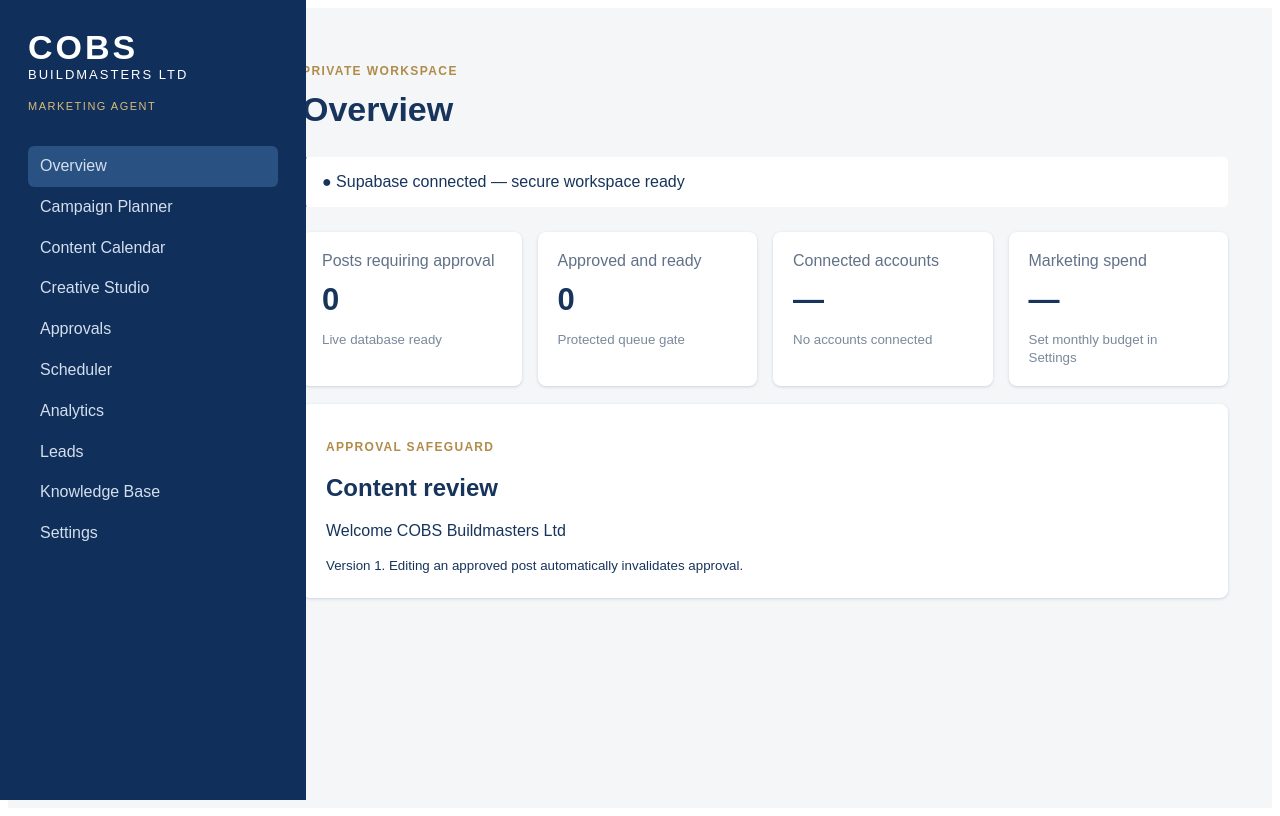
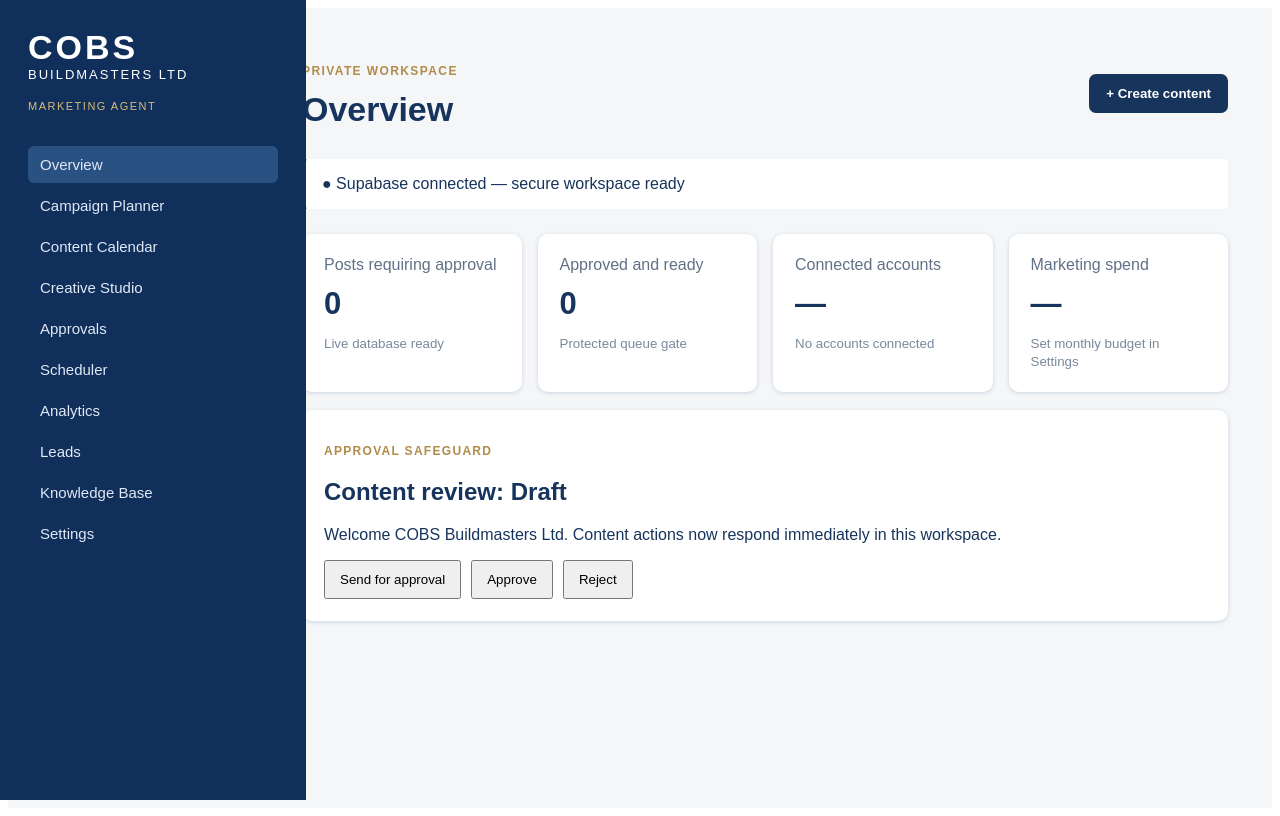
Before and after one commit to cobshomes-alt/cobs-buildmasters-ai-marketing-agent, a Next.js app: page / in a window 1280 px wide. Built offline with nearby package versions, Linux system fonts and the light colour scheme; no server answers; the database is empty.

Commit message:
Restore interactive workspace controls

```diff
--- a/app/page.tsx
+++ b/app/page.tsx
@@ -1,26 +1,48 @@
-export const dynamic = "force-dynamic";
+"use client";
 
-export default async function Page() {
-  const url = process.env.NEXT_PUBLIC_SUPABASE_URL;
-  const key = process.env.NEXT_PUBLIC_SUPABASE_ANON_KEY;
-  let connected = false;
-  if (url && key) {
-    try {
-      const response = await fetch(url + "/rest/v1/organizations?select=id&limit=1", { headers: { apikey: key }, cache: "no-store" });
-      connected = response.ok;
-    } catch {}
-  }
-  return <main style={{fontFamily:"Arial, sans-serif",minHeight:"100vh",background:"#f4f6f8",color:"#17345c"}}>
-    <aside style={{position:"fixed",inset:"0 auto 0 0",width:250,background:"#102f5b",padding:28,color:"white"}}>
-      <div style={{fontSize:34,fontWeight:900,letterSpacing:3}}>COBS</div><div style={{fontSize:13,letterSpacing:2}}>BUILDMASTERS LTD</div><div style={{marginTop:18,color:"#d9bc7b",fontSize:11,letterSpacing:1.5}}>MARKETING AGENT</div>
-      <nav style={{marginTop:34,lineHeight:2.55,color:"#d4dfed"}}>{["Overview","Campaign Planner","Content Calendar","Creative Studio","Approvals","Scheduler","Analytics","Leads","Knowledge Base","Settings"].map((item) => <div key={item} style={item === "Overview" ? {background:"#295182",borderRadius:6,padding:"0 12px"} : {padding:"0 12px"}}>{item}</div>)}</nav>
+import { useEffect, useState } from "react";
+
+const modules = ["Overview", "Campaign Planner", "Content Calendar", "Creative Studio", "Approvals", "Scheduler", "Analytics", "Leads", "Knowledge Base", "Settings"];
+const cardStyle = { background: "white", borderRadius: 10, padding: 22, boxShadow: "0 1px 4px #cbd4df" };
+
+export default function Page() {
+  const [active, setActive] = useState("Overview");
+  const [approval, setApproval] = useState("Draft");
+  const [notice, setNotice] = useState("Checking Supabase connection…");
+
+  useEffect(() => {
+    const url = process.env.NEXT_PUBLIC_SUPABASE_URL;
+    const key = process.env.NEXT_PUBLIC_SUPABASE_ANON_KEY;
+    if (!url || !key) { setNotice("Supabase connection needs attention"); return; }
+    fetch(url + "/rest/v1/organizations?select=id&limit=1", { headers: { apikey: key } })
+      .then((response) => setNotice(response.ok ? "Supabase connected — secure workspace ready" : "Supabase connection needs attention"))
+      .catch(() => setNotice("Supabase connection needs attention"));
+  }, []);
+
+  const choose = (item: string) => { setActive(item); setNotice(item + " selected."); };
+  const create = () => { setApproval("Draft"); setActive("Content Calendar"); setNotice("New content draft created. Review it before sending for approval."); };
+
+  return <main style={{ fontFamily: "Arial, sans-serif", minHeight: "100vh", background: "#f4f6f8", color: "#17345c" }}>
+    <aside style={{ position: "fixed", inset: "0 auto 0 0", width: 250, background: "#102f5b", padding: 28, color: "white" }}>
+      <div style={{ fontSize: 34, fontWeight: 900, letterSpacing: 3 }}>COBS</div>
+      <div style={{ fontSize: 13, letterSpacing: 2 }}>BUILDMASTERS LTD</div>
+      <div style={{ marginTop: 18, color: "#d9bc7b", fontSize: 11, letterSpacing: 1.5 }}>MARKETING AGENT</div>
+      <nav aria-label="Workspace sections" style={{ marginTop: 34 }}>
+        {modules.map((item) => <button key={item} type="button" onClick={() => choose(item)} style={{ display: "block", width: "100%", textAlign: "left", border: 0, margin: "4px 0", padding: "10px 12px", borderRadius: 6, cursor: "pointer", color: "#e0e9f5", background: active === item ? "#295182" : "transparent", fontSize: 15 }}>{item}</button>)}
+      </nav>
     </aside>
-    <section style={{marginLeft:250,padding:44,maxWidth:1300}}><p style={{color:"#b18b4a",fontWeight:700,fontSize:12,letterSpacing:1.4}}>PRIVATE WORKSPACE</p><h1 style={{fontSize:34,marginTop:5}}>Overview</h1>
-      <div style={{background:"white",borderLeft:"4px solid " + (connected ? "#19865c" : "#c43b3b"),padding:16,borderRadius:5,margin:"25px 0"}}>{connected ? "● Supabase connected — secure workspace ready" : "● Supabase connection needs attention"}</div>
-      <div style={{display:"grid",gridTemplateColumns:"repeat(4,minmax(150px,1fr))",gap:16}}>{[["Posts requiring approval","0","Live database ready"],["Approved and ready","0","Protected queue gate"],["Connected accounts","—","No accounts connected"],["Marketing spend","—","Set monthly budget in Settings"]].map(([title,value,note]) => <article key={title} style={{background:"white",borderRadius:8,padding:20,boxShadow:"0 1px 3px #ccd3dc"}}><div style={{color:"#617187"}}>{title}</div><strong style={{display:"block",fontSize:31,margin:"12px 0"}}>{value}</strong><small style={{color:"#7a899b"}}>{note}</small></article>)}</div>
-      <article style={{marginTop:18,background:"white",borderRadius:8,padding:24,boxShadow:"0 1px 3px #ccd3dc"}}><p style={{fontSize:12,color:"#b18b4a",fontWeight:700,letterSpacing:1.3}}>APPROVAL SAFEGUARD</p><h2>Content review</h2><p>Welcome COBS Buildmasters Ltd</p><small>Version 1. Editing an approved post automatically invalidates approval.</small></article>
+    <section style={{ marginLeft: 250, padding: 44, maxWidth: 1300 }}>
+      <header style={{ display: "flex", justifyContent: "space-between", alignItems: "center", gap: 16 }}>
+        <div><p style={{ color: "#b18b4a", fontWeight: 700, fontSize: 12, letterSpacing: 1.4 }}>PRIVATE WORKSPACE</p><h1 style={{ fontSize: 34, margin: "5px 0" }}>{active}</h1></div>
+        <button type="button" onClick={create} style={{ background: "#17345c", color: "white", border: 0, borderRadius: 7, padding: "12px 17px", fontWeight: 700, cursor: "pointer" }}>+ Create content</button>
+      </header>
+      <div role="status" style={{ background: "white", borderLeft: "4px solid #19865c", padding: 16, borderRadius: 5, margin: "25px 0" }}>● {notice}</div>
+      {active === "Overview" ? <>
+        <div style={{ display: "grid", gridTemplateColumns: "repeat(4, minmax(150px, 1fr))", gap: 16 }}>
+          {[["Posts requiring approval", approval === "Pending Approval" ? "1" : "0", "Live database ready"], ["Approved and ready", approval === "Approved" ? "1" : "0", "Protected queue gate"], ["Connected accounts", "—", "No accounts connected"], ["Marketing spend", "—", "Set monthly budget in Settings"]].map(([title, value, note]) => <article key={title} style={cardStyle}><div style={{ color: "#617187" }}>{title}</div><strong style={{ display: "block", fontSize: 31, margin: "12px 0" }}>{value}</strong><small style={{ color: "#7a899b" }}>{note}</small></article>)}
+        </div>
+        <article style={{ ...cardStyle, marginTop: 18 }}><p style={{ fontSize: 12, color: "#b18b4a", fontWeight: 700, letterSpacing: 1.3 }}>APPROVAL SAFEGUARD</p><h2>Content review: {approval}</h2><p>Welcome COBS Buildmasters Ltd. Content actions now respond immediately in this workspace.</p><div style={{ display: "flex", gap: 10, flexWrap: "wrap" }}><button type="button" onClick={() => { setApproval("Pending Approval"); setNotice("Draft sent for approval."); }} style={{ padding: "10px 14px", cursor: "pointer" }}>Send for approval</button><button type="button" onClick={() => { setApproval("Approved"); setNotice("Current version approved and eligible for secure queueing."); }} style={{ padding: "10px 14px", cursor: "pointer" }}>Approve</button><button type="button" onClick={() => { setApproval("Rejected"); setNotice("Draft rejected; revise it before resubmitting."); }} style={{ padding: "10px 14px", cursor: "pointer" }}>Reject</button></div></article>
+      </> : <article style={cardStyle}><p style={{ fontSize: 12, color: "#b18b4a", fontWeight: 700, letterSpacing: 1.3 }}>WORKSPACE MODULE</p><h2>{active}</h2><p>This section is active. Connect your organization data to populate its workspace.</p><button type="button" onClick={() => setNotice(active + " is ready for your organization data.")} style={{ background: "#17345c", color: "white", border: 0, borderRadius: 7, padding: "11px 15px", cursor: "pointer" }}>Open {active}</button></article>}
     </section>
   </main>;
 }
-
-// Trigger deployment after linking this repository to Vercel.
```
